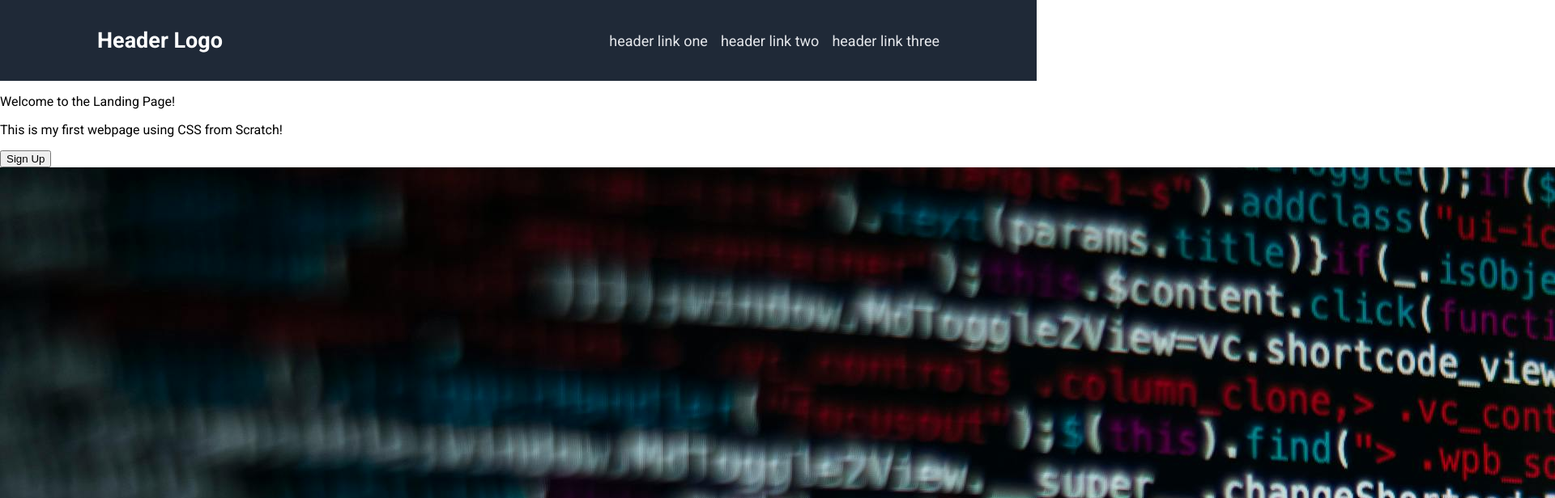
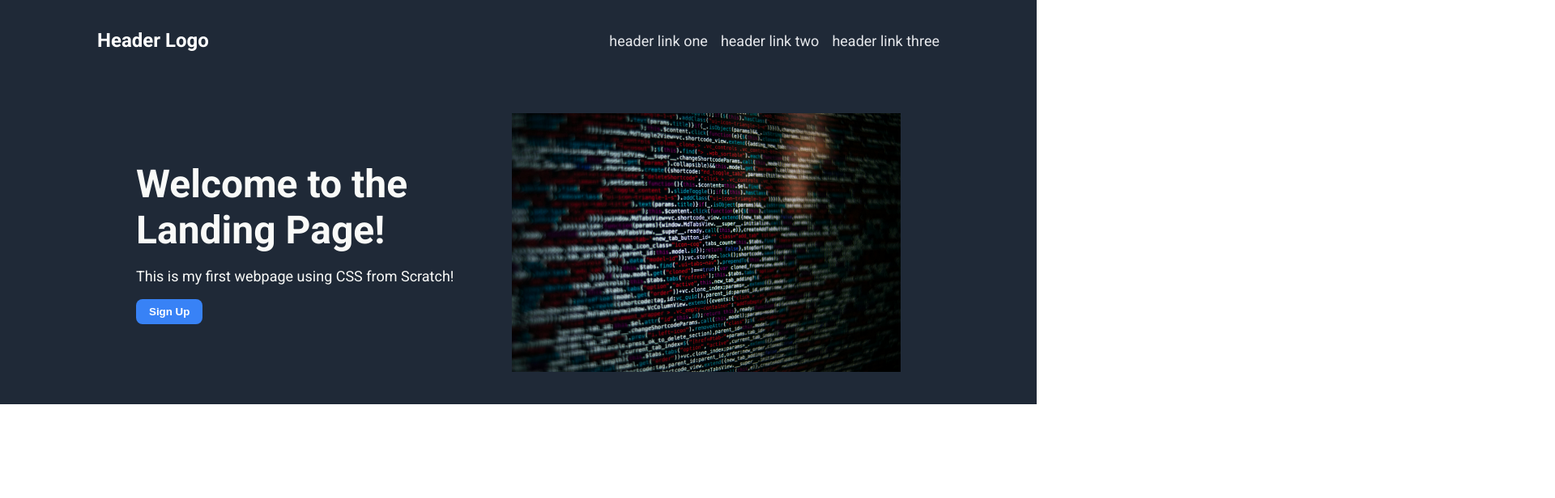
Before and after one commit to TheDodoDev/odin-website, a plain HTML site: page index.html in a window 1280 px wide. Shown: the top 616 px of the page at 81% size, 1920 px wide, since content can reach past the window. Drawn offline with Linux system fonts and the light colour scheme.

Commit message:
feat: Add CSS to container class and its children

```diff
--- a/css/styles.css
+++ b/css/styles.css
@@ -26,7 +26,7 @@ a{
 .logo a{
     color: #FFFFFF;
     font-weight: 900;
-    font-size: 27px;
+    font-size: 24px;
 }
 
 .header-links{
@@ -42,3 +42,40 @@ a{
     font-size: 18px;
     color: #E5E7EB
 }
+
+.container{
+    display: flex;
+    background-color: #1F2937;
+    justify-content: center;
+    gap: 64px;
+    align-items: center;
+    height: 400px;
+}
+
+.hero{
+    color: #F9FAF8;
+    width: 400px;
+}
+
+.hero .text{
+    font-weight: 900;
+    font-size: 48px;
+    margin: 0px;
+}
+
+.hero .subtext{
+    font-size: 18px;
+}
+
+.sign-up{
+    background-color: #3882F6;
+    color:white;
+    padding: 8px 16px;
+    border-radius: 8px;
+    border-width: 0px;
+}
+
+.container img{
+    width: 480px;
+    height: auto;
+}
--- a/index.html
+++ b/index.html
@@ -20,7 +20,7 @@
         <div class="hero">
             <p class="text">Welcome to the Landing Page!</p>
             <p class="subtext">This is my first webpage using CSS from Scratch!</p>
-            <button class="sign-up">Sign Up</button>
+            <button class="sign-up"><strong>Sign Up</strong></button>
         </div>
         <img src="img/pexels-markusspiske-4383298.jpg">
     </div>
```
